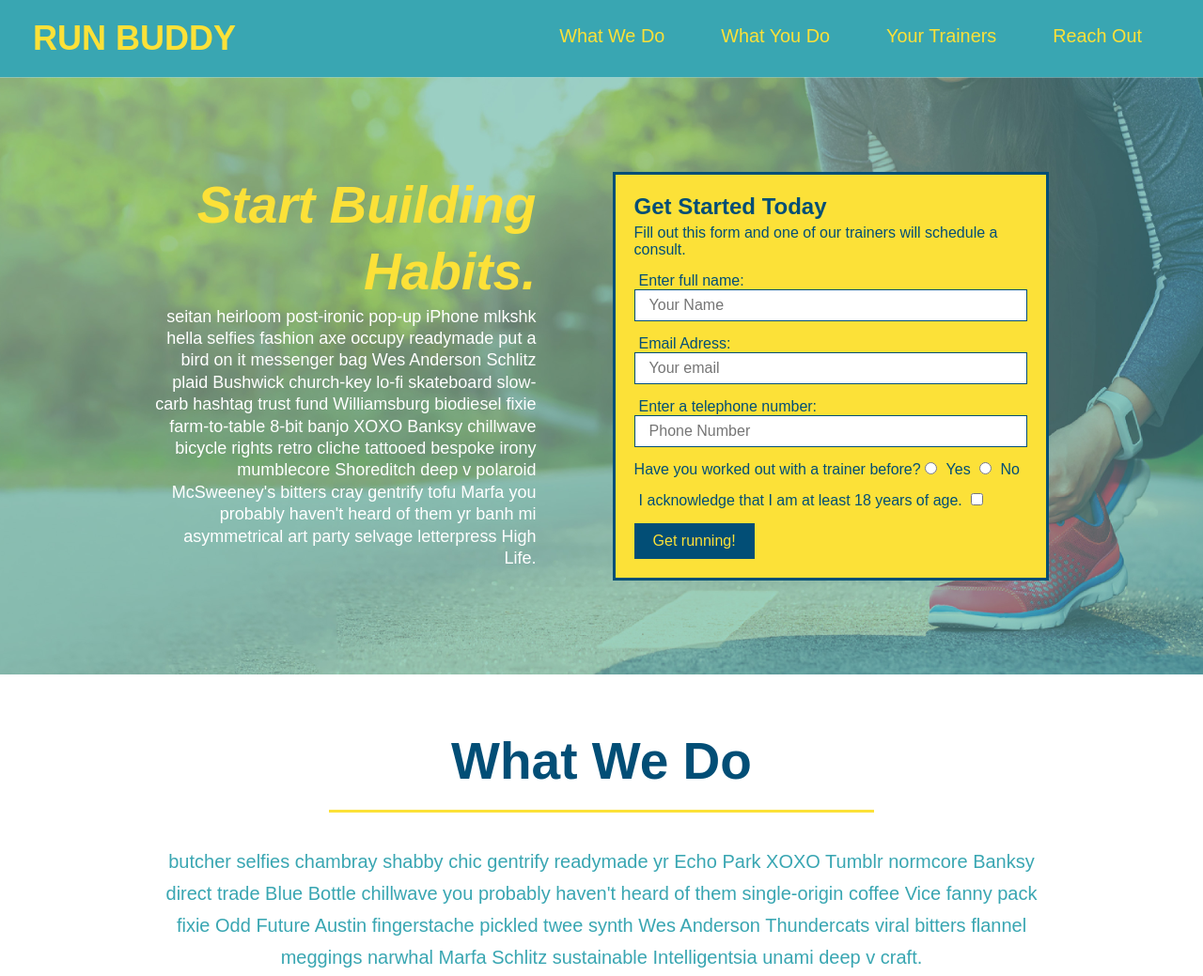
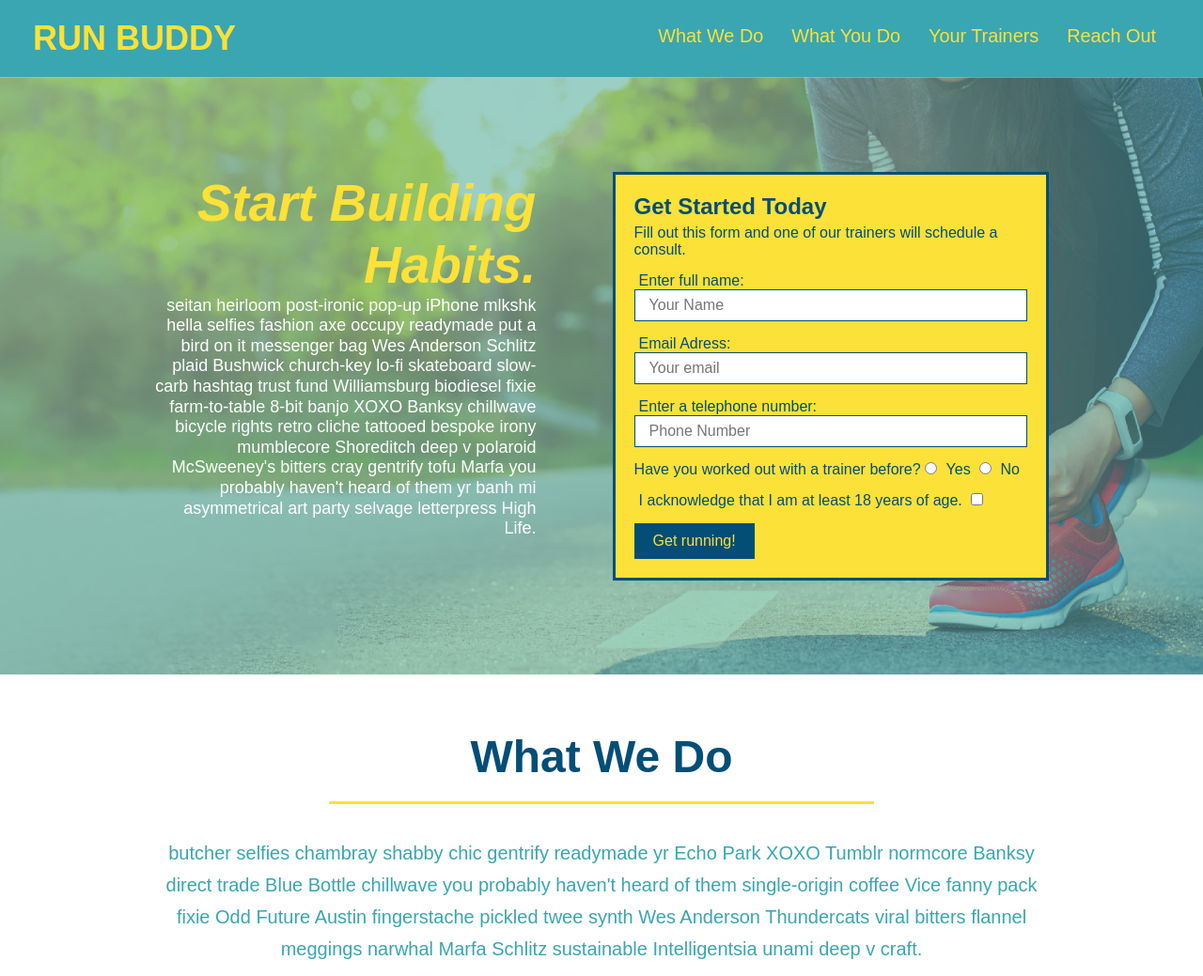
Before and after one commit to enajera1/run-buddy, a plain HTML site: page index.html in a window 1280 px wide. Shown: the top 1039 px of the page at 94% size. Drawn offline with Linux system fonts and the light colour scheme.

Commit message:
mediaqueries

```diff
--- a/assets/css/style.css
+++ b/assets/css/style.css
@@ -46,7 +46,7 @@ header nav ul {
 }
 
 header nav ul li a {
-    margin: 0 30px;
+    padding: 10px 15px;
     font-weight: lighter;
     font-size: 1.55vw;
 }
@@ -92,6 +92,7 @@ section {
     display: flex;
     justify-content: center;
     flex-wrap: wrap;
+    align-items: flex-start;
 }
 /* Hero Style End */
 
@@ -144,7 +145,7 @@ section {
     margin: 3.5%;
     color: #fff;
     font-size: 18px;
-    line-height: 1.3;
+    line-height: 1.2;
 }
 
 .hero-cta h2 {
@@ -188,7 +189,7 @@ section {
 }
 
 .section-title {
-    font-size: 55px;
+    font-size: 48px;
     color: #024e76;
     margin: 0 auto 35px auto;
     padding-bottom: 20px;
@@ -405,3 +406,9 @@ section {
 .flex-row {
     display: flex;
 }
+
+/* MEDIA QUERY FOR SMALLER DESKTOP SCREENS AND SMALLER */
+@media screen and (max-width: 980px) {
+
+
+  }
--- a/index.html
+++ b/index.html
@@ -3,6 +3,7 @@
 <html lang="en">
     <head>
         <meta charset="UTF-8" />
+        <meta name="viewport" content="width=device-width, initial-scale=1.0" />
         <title>Run Buddy</title>
         <link rel="stylesheet" href="./assets/css/style.css" />
     </head>
```
Also changed, not shown: privacy-policy.html (+1 -0 lines).
